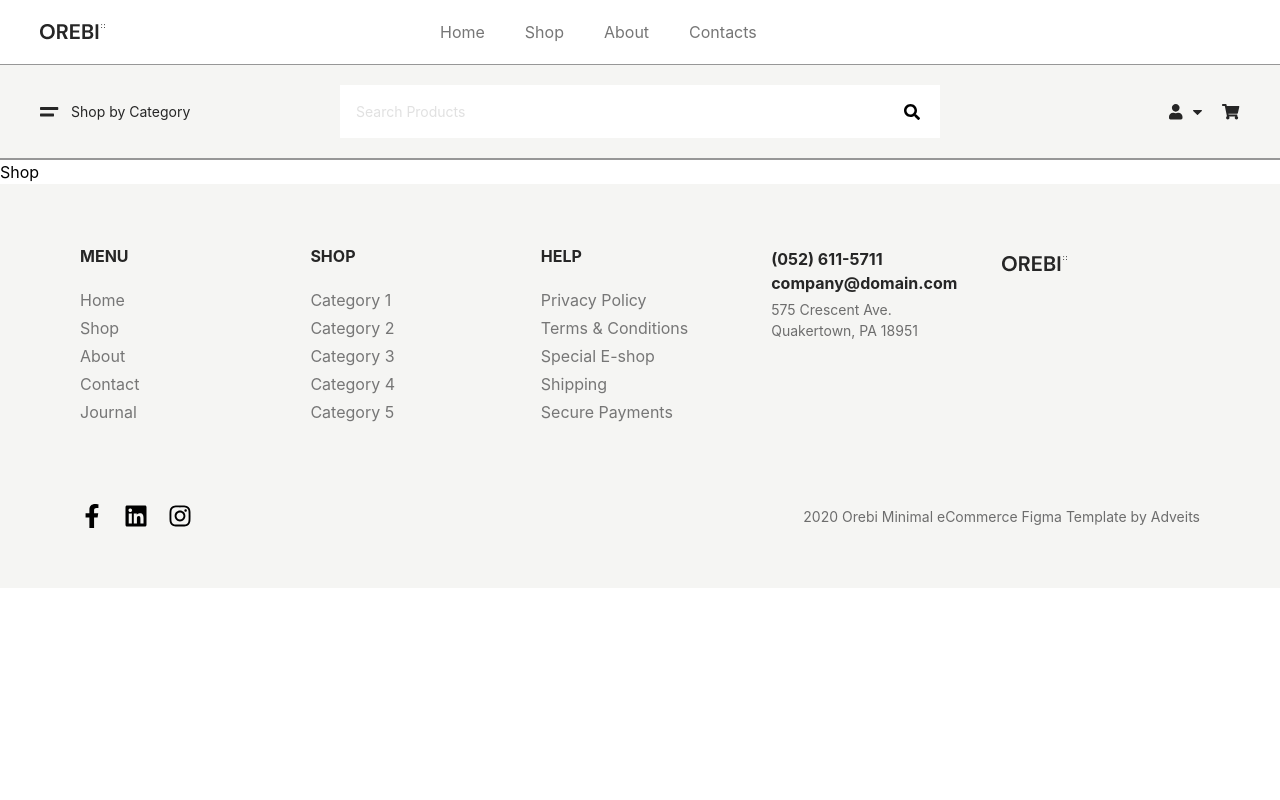
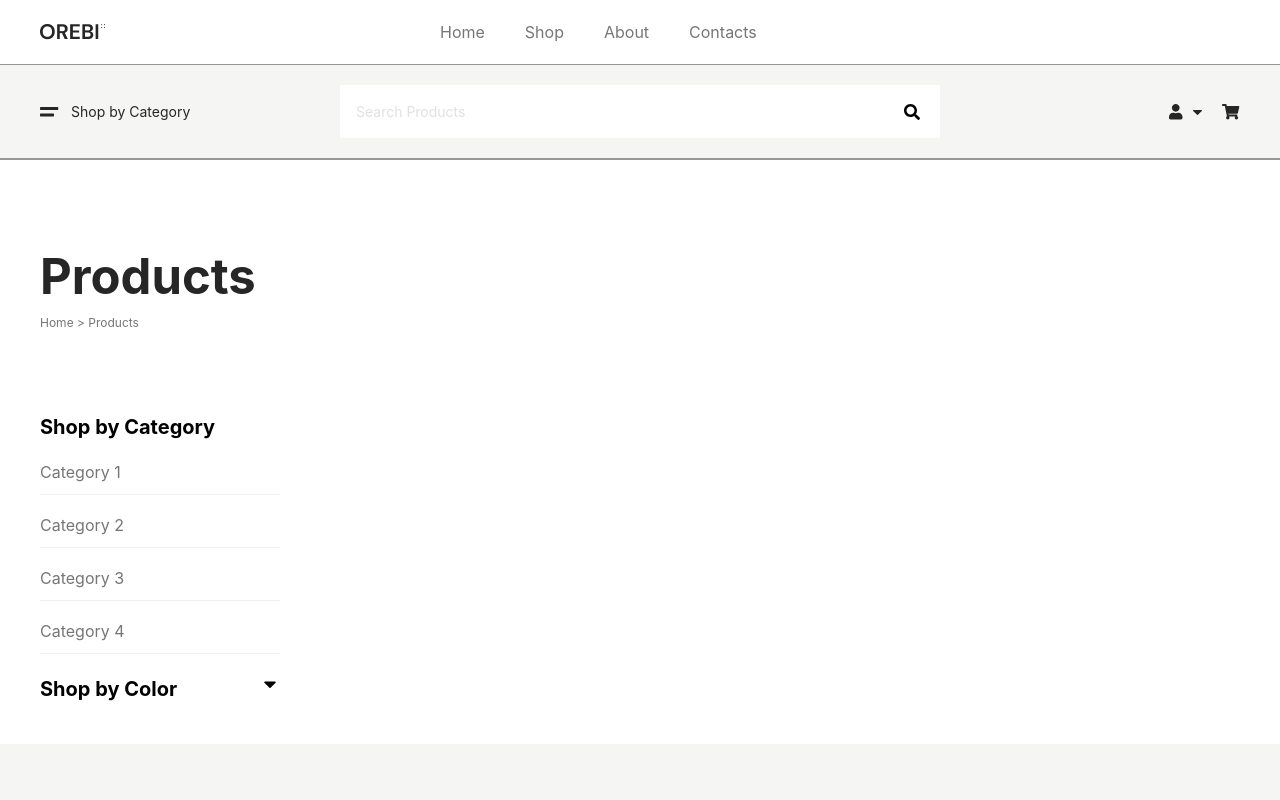
Before and after one commit to sumaiya-hassan-code/OrebiMain, a React (Vite) app: page /Shop in a window 1280 px wide. Shown: the top 800 px of the page. Built offline with nearby package versions, Linux system fonts and the light colour scheme.

Commit message:
Update website

```diff
--- /dev/null
+++ b/src/Data/ProductCard.jsx
@@ -0,0 +1,74 @@
+import { FaHeart, FaShoppingCart, FaEye } from 'react-icons/fa';
+
+const ProductCard = ({ product }) => {
+  return (
+    <div className="group relative bg-white border border-gray-100 rounded-lg overflow-hidden shadow-sm hover:shadow-md transition-all duration-300">
+
+      {/* --- Product Image & Badge Area --- */}
+      <div className="relative w-full h-64 bg-gray-100 overflow-hidden">
+        {/* Badge (যেমন: New বা Sale) */}
+        {product.badge && (
+          <span className="absolute top-3 left-3 bg-black text-white text-xs font-semibold px-2.5 py-1 rounded z-10">
+            {product.badge}
+          </span>
+        )}
+
+        {/* Product Image */}
+        <img
+          src={product.img || "https://via.placeholder.com/300"}
+          alt={product.name}
+          className="w-full h-full object-cover object-center group-hover:scale-105 transition-transform duration-500"
+        />
+
+        {/* Hover Action Buttons (ডানপাশে বা নিচে ভেসে ওঠা আইকনগুলো) */}
+        <div className="absolute bottom-4 right-4 flex flex-col gap-2 translate-y-12 opacity-0 group-hover:translate-y-0 group-hover:opacity-100 transition-all duration-300 z-10">
+          <button
+            title="Add to Wishlist"
+            className="w-9 h-9 bg-white text-gray-700 rounded-full flex items-center justify-center shadow hover:bg-black hover:text-white transition-colors"
+          >
+            <FaHeart size={14} />
+          </button>
+          <button
+            title="Quick View"
+            className="w-9 h-9 bg-white text-gray-700 rounded-full flex items-center justify-center shadow hover:bg-black hover:text-white transition-colors"
+          >
+            <FaEye size={14} />
+          </button>
+          <button
+            title="Add to Cart"
+            className="w-9 h-9 bg-white text-gray-700 rounded-full flex items-center justify-center shadow hover:bg-black hover:text-white transition-colors"
+          >
+            <FaShoppingCart size={14} />
+          </button>
+        </div>
+      </div>
+
+      {/* --- Product Info Area (Name, Color, Price) --- */}
+      <div className="p-4">
+        {/* Color or Category sub-text */}
+        <div className="text-xs text-gray-400 mb-1 flex justify-between items-center">
+          <span>{product.color || "Default Color"}</span>
+          <span className="text-green-600 font-medium">In Stock</span>
+        </div>
+
+        {/* Product Title */}
+        <h3 className="font-semibold text-gray-800 text-base mb-2 truncate group-hover:text-blue-600 transition-colors">
+          {product.name}
+        </h3>
+
+        {/* Product Price */}
+        <div className="flex items-center justify-between">
+          <span className="font-bold text-gray-900 text-lg">{product.price}</span>
+
+          {/* Optional: Rating stars if needed */}
+          <div className="text-yellow-400 text-xs">
+            ★★★★★
+          </div>
+        </div>
+      </div>
+
+    </div>
+  );
+};
+
+export default ProductCard;
--- /dev/null
+++ b/src/Layouts/Sidebar.jsx
@@ -0,0 +1,44 @@
+import  { useState } from 'react';
+import { FaCaretUp, FaCaretDown  } from "react-icons/fa";
+
+
+const Sidebar = () => {
+
+  const[showColor, setShowColor] = useState(true)
+
+  // const colors =[
+  //   {},
+  //   {},
+  //   {},
+  //   {},
+  // ]
+
+
+
+  return (
+    <>
+    <div className="w-full">
+      <div className="">
+        <div className="text-[20px] font-bold">Shop by Category</div>
+        <ul className="flex flex-col gap-y-2 mt-2 text-[16px] text-[#767676]">
+          <li className=" group flex justify-between items-center border-b border-[#F0F0F0] py-2">Category 1 <span className="font-bold text-xl opacity-0 group-hover:opacity-100 transition-all duration-300">+</span></li>
+          <li className=" group flex justify-between items-center border-b border-[#F0F0F0] py-2">Category 2 <span className="font-bold text-xl opacity-0 group-hover:opacity-100 transition-all duration-300">+</span></li>
+          <li className=" group flex justify-between items-center border-b border-[#F0F0F0] py-2">Category 3 <span className="font-bold text-xl opacity-0 group-hover:opacity-100 transition-all duration-300">+</span></li>
+          <li className=" group flex justify-between items-center border-b border-[#F0F0F0] py-2">Category 4 <span className="font-bold text-xl opacity-0 group-hover:opacity-100 transition-all duration-300">+</span></li>
+        </ul>
+      </div>
+      <div className="mt-5">
+        <div
+        onClick={() => setShowColor(!showColor)}
+        className="text-[20px] font-bold flex justify-between">
+        Shop by Color
+        {showColor ?  <FaCaretDown  /> : <FaCaretUp />   }
+        </div>
+      </div>
+
+    </div>
+    </>
+  )
+}
+
+export default Sidebar
--- a/src/Pages/Shop.jsx
+++ b/src/Pages/Shop.jsx
@@ -1,8 +1,29 @@
+import Container from "../Components/Container";
+import Flex from "../Components/Flex";
+import Sidebar from "../Layouts/Sidebar";
+
 
 const Shop = () => {
+
+
   return (
-    <div>Shop</div>
-  )
-}
+    <>
+    <div className="p-10">
+      <Container>
+        <div className="mt-10 flex flex-col gap-x-2">
+          <p className="text-[49px] font-bold text-[#262626]">Products</p>
+          <p className="text-[12px] text-[#767676]">Home  &gt;  Products</p>
+        </div>
+        <Flex
+            className={"mt-20"}>
+          <div className="w-full lg:w-1/5 md:block">
+            <Sidebar/>
+          </div>
+        </Flex>
+      </Container>
+    </div>
+    </>
+  );
+};
 
-export default Shop
+export default Shop;
```
Also changed, not shown: src/Data/products.jsx (added).
